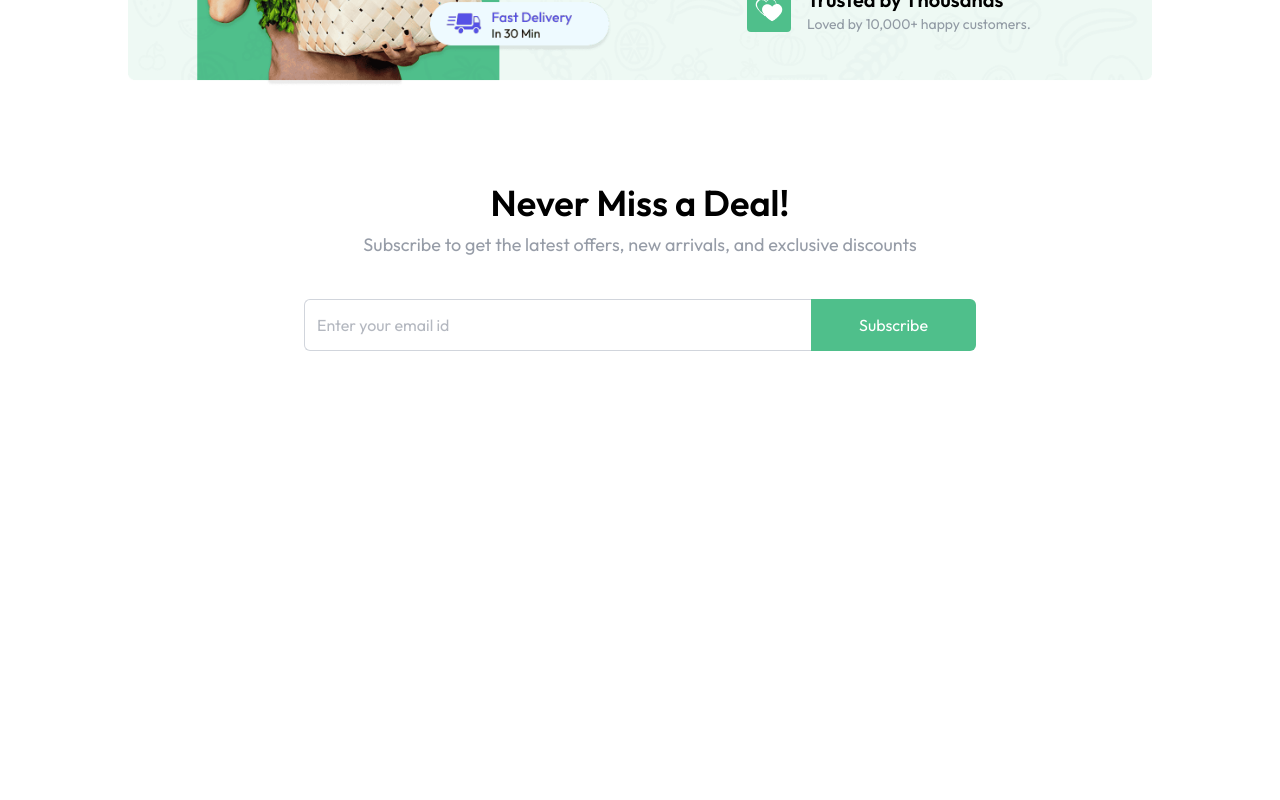
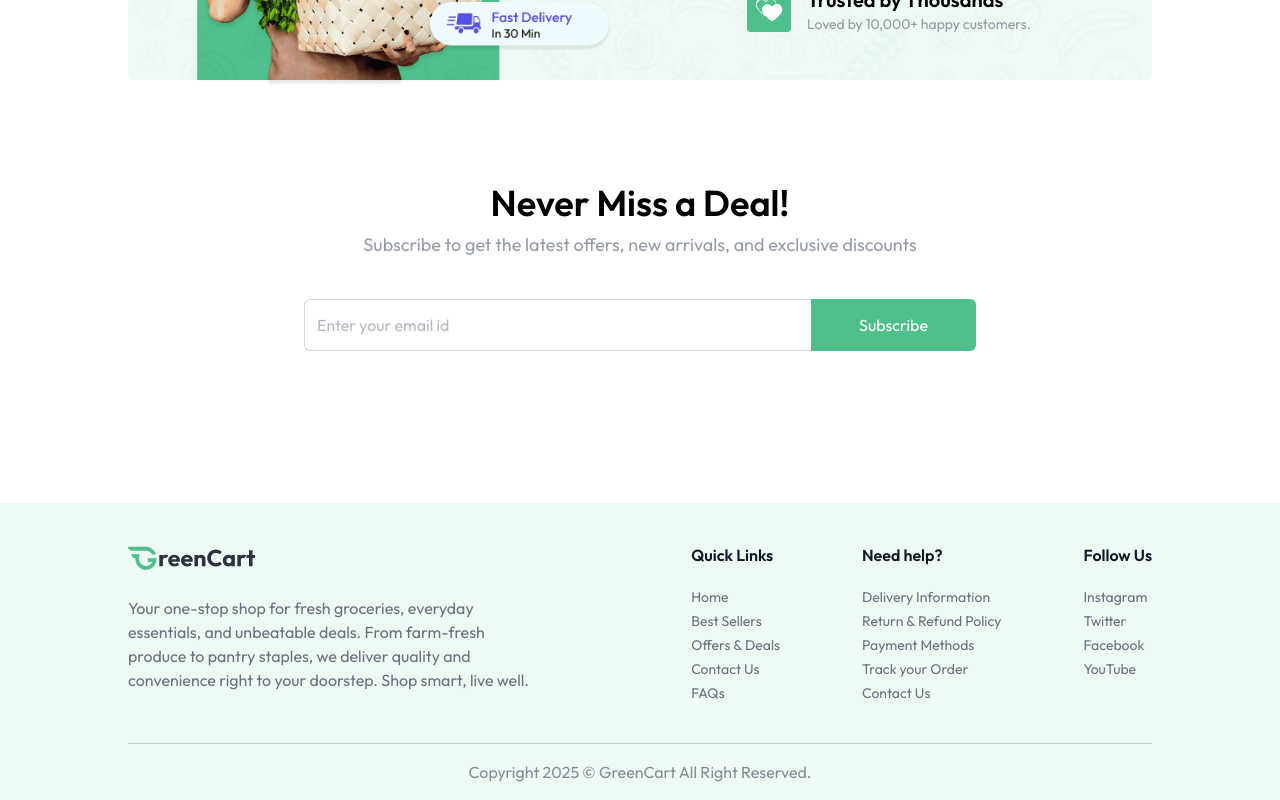
Before and after one commit to kaveeshahq/greencart, a React (Vite) app in the folder client/: page / in a window 1280 px wide. Shown: the part 1595-2395 px from the top of the page. Before the commit the page ends 2002 px from the top, so only its background shows below. Built offline with nearby package versions, Linux system fonts and the light colour scheme.

Commit message:
Create the Footer

```diff
--- a/client/src/App.jsx
+++ b/client/src/App.jsx
@@ -1,22 +1,24 @@
-import { Route, Routes, useLocation } from 'react-router-dom'
-import Navbar from './components/Navbar'
-import Home from './pages/Home'
-import { Toaster } from 'react-hot-toast'
+import { Route, Routes, useLocation } from "react-router-dom";
+import Navbar from "./components/Navbar";
+import Home from "./pages/Home";
+import { Toaster } from "react-hot-toast";
+import Footer from "./components/Footer";
 const App = () => {
-
   const isSellerPath = useLocation().pathname.includes("seller");
   return (
     <div>
+      {isSellerPath ? null : <Navbar />}
+      <Toaster />
+      <div
+        className={`${isSellerPath ? "" : "px-6 md:px-16 lg:px-24 xl:px-32"}`}
+      >
+        <Routes>
+          <Route path="/" element={<Home />} />
+        </Routes>
+      </div>
+      {!isSellerPath && <Footer />}
+    </div>
+  );
+};
 
-      {isSellerPath ? null :<Navbar /> }
-      <Toaster/>
-       <div  className ={`${ isSellerPath ? "" : "px-6 md:px-16 lg:px-24 xl:px-32"}`}>
-        <Routes>
-          <Route path='/' element={<Home/>} />
-        </Routes>
-       </div>
-    </div>
-  )
-}
-
-export default App
+export default App;
--- /dev/null
+++ b/client/src/components/Footer.jsx
@@ -0,0 +1,42 @@
+import { assets, footerLinks } from "../assets/assets";
+
+const Footer = () => {
+  return (
+    <div className="px-6 md:px-16 lg:px-24 xl:px-32 mt-24 bg-primary/10">
+      <div className="flex flex-col md:flex-row items-start justify-between gap-10 py-10 border-b border-gray-500/30 text-gray-500">
+        <div>
+          <img className="w-34 md:w-32" src={assets.logo} alt="logo" />
+          <p className="max-w-[410px] mt-6">
+            Your one-stop shop for fresh groceries, everyday essentials, and
+            unbeatable deals. From farm-fresh produce to pantry staples, we
+            deliver quality and convenience right to your doorstep. Shop smart,
+            live well.
+          </p>
+        </div>
+        <div className="flex flex-wrap justify-between w-full md:w-[45%] gap-5">
+          {footerLinks.map((section, index) => (
+            <div key={index}>
+              <h3 className="font-semibold text-base text-gray-900 md:mb-5 mb-2">
+                {section.title}
+              </h3>
+              <ul className="text-sm space-y-1">
+                {section.links.map((link, i) => (
+                  <li key={i}>
+                    <a href={link.url} className="hover:underline transition">
+                      {link.text}
+                    </a>
+                  </li>
+                ))}
+              </ul>
+            </div>
+          ))}
+        </div>
+      </div>
+      <p className="py-4 text-center text-sm md:text-base text-gray-500/80">
+        Copyright {new Date().getFullYear()} © GreenCart All Right Reserved.
+      </p>
+    </div>
+  );
+};
+
+export default Footer;
```
